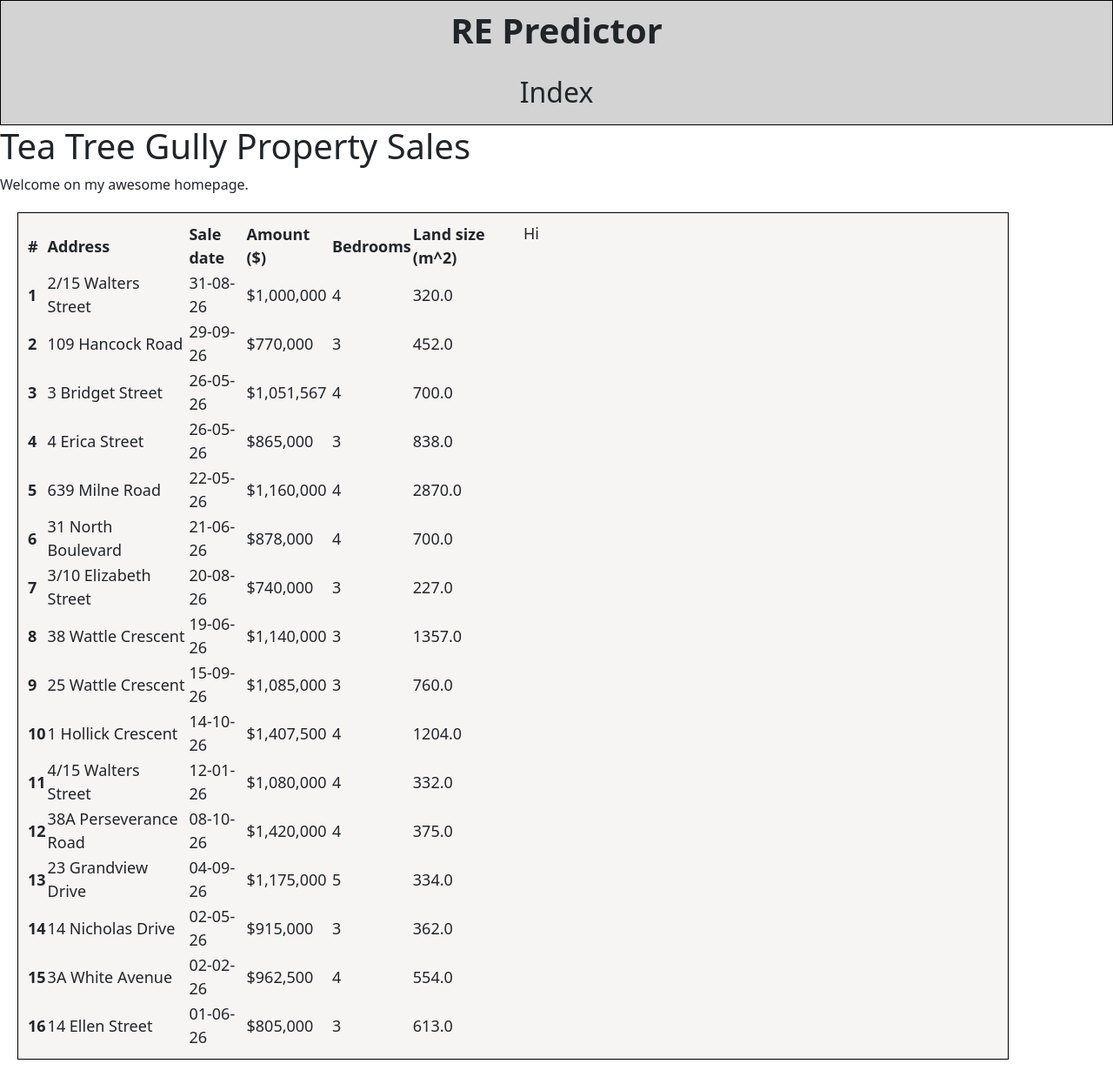
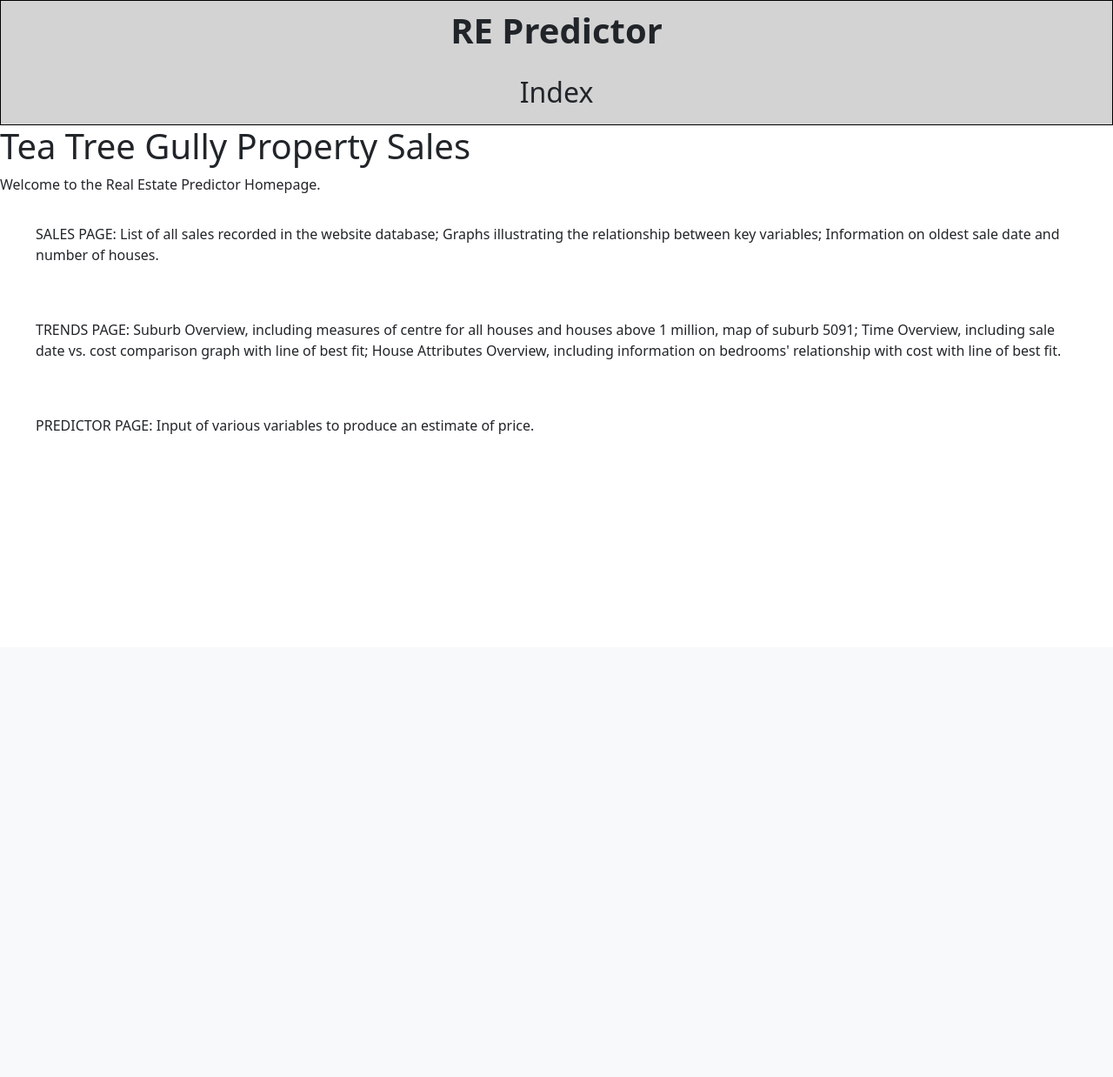
Before and after one commit to palmenapedare/10DGT-Semester2, a Flask app: page / in a window 1280 px wide. Shown: the part 56-1294 px from the top of the page at 87% size. After the commit the page ends 555 px from the top, so only its background shows below. Run offline with Flask 3, Linux system fonts and the light colour scheme; data comes from the database, SQL or seed files in the repository; both versions use the stored data as it was after the commit; some libraries are stand-ins or nearby versions.

Commit message:
finishing major parts of index page, sales page close #46, trends page skeleton close #47, need to improve formatting and introduce filtering for sales page table issue #52

```diff
--- a/dataanalytics/app.py
+++ b/dataanalytics/app.py
@@ -44,6 +44,22 @@ def index():
 
 @app.route('/sales')
 def get_sales():
+    conn = sqlite3.connect('real_estate.db')
+    #table
+    query = '''
+        SELECT
+            d."Address",
+            d."Sale date",
+            d."Amount ($)",
+            d."Bedrooms",
+            d."Land Size (m^2)"
+        FROM data AS d
+        ORDER BY "Sale date" DESC
+    '''
+    sales_rows = conn.execute(query).fetchall()
+    addressquery = 'SELECT DISTINCT Address FROM data ORDER BY "Sale date" ASC'
+    addresslist = conn.execute(addressquery)
+
     # graph 1, Address v Cost
     query = '''
            SELECT
@@ -74,8 +90,6 @@ def get_sales():
     address_buf.seek(0)
 
     address_base64 = base64.b64encode(address_buf.read()).decode("utf-8")
-
-    conn.close()
 
     #graph 2, Sale date v Cost
     query = '''
@@ -112,8 +126,18 @@ def get_sales():
 
     sale_date_cost_base64 = base64.b64encode(saledate_buf.getvalue()).decode("utf-8")
 
+    oldest_date = database["Sale date"].min().date()
+    oldestdate = oldest_date.strftime("%d-%m-%y")
+    timedelta = (datetime.today().date() - oldest_date).days
+
     conn.close()
-    return render_template('sales.html', address_img=address_base64, saledate_img=sale_date_cost_base64)
+    return render_template(
+        'sales.html',
+        database=sales_rows,
+        address_base64=address_base64,
+        sale_date_cost_base64=sale_date_cost_base64,
+        timedelta=timedelta
+    )
 
 @app.route('/trends')
 def trends():
@@ -203,16 +227,17 @@ def trends():
     date_fig = Figure()
     FigureCanvasAgg(date_fig)
     date_ax = date_fig.subplots()
-    date_ax.plot(database["Sale date"], database["Amount ($)"], label="Real Estate Sales", color="navy")
+    date_ax.bar(database["Sale date"], database["Amount ($)"], label="Real Estate Sales", color="navy")
     date_ax.tick_params(axis="x", labelrotation=45)
     date_fig.tight_layout()
     date_ax.set_title("Sale Date vs Amount")
     date_ax.set_ylabel("Amount ($)")
+    date_ax.set_xlabel("Sale date (x)")
         #line of best fit via numpy, has to be converted from database["Sale date"]
     sale_dates = database["Sale date"]
     days_since_first_sale = (sale_dates - sale_dates.min()).dt.days
     a, b = np.polyfit(days_since_first_sale, database["Amount ($)"], 1)
-    lineofbestfit = f"Sale price = ${a:,.2f} * days + ${b:,.2f}"
+    lineofbestfit1 = f"Sale price = ${a:,.2f} * days + ${b:,.2f}"
     date_ax.plot(
         sale_dates,
         a * days_since_first_sale + b,
@@ -230,6 +255,42 @@ def trends():
     oldest_date = database["Sale date"].min().date()
     oldestdate = oldest_date.strftime("%d-%m-%y")
     timedelta = (datetime.today().date() - oldest_date).days
+
+    #HOUSE SPECIFICS
+    query = '''SELECT d."Bedrooms", d."Amount ($)" from DATA as d ORDER BY "Bedrooms" ASC'''
+    bedrooms = pd.read_sql_query(query, conn)
+    bedrooms["Amount ($)"] = pd.to_numeric(
+        bedrooms["Amount ($)"].str.replace(r"[$,]", "", regex=True)
+    )
+
+    bedrooms_fig = Figure()
+    FigureCanvasAgg(bedrooms_fig)
+    bedrooms_ax = bedrooms_fig.subplots()
+    bedrooms_ax.bar(
+        bedrooms["Bedrooms"],
+        bedrooms["Amount ($)"],
+        label="Real Estate Sales",
+        color="lightblue",
+    )
+    bedrooms_fig.tight_layout()
+    bedrooms_ax.set_title("Bedrooms vs Amount")
+    bedrooms_ax.set_ylabel("Amount ($)")
+    bedrooms_ax.set_xlabel("Bedrooms")
+    a, b = np.polyfit(bedrooms["Bedrooms"], bedrooms["Amount ($)"], 1)
+    bedrooms_ax.plot(
+        bedrooms["Bedrooms"],
+        a * bedrooms["Bedrooms"] + b,
+        color="darkred",
+        label="Trend",
+    )
+    lineofbestfit2 = f"Sale price = ${a:,.2f} * bedrooms + ${b:,.2f}"
+    bedrooms_ax.legend()
+
+    bedrooms_buf = io.BytesIO()
+    bedrooms_fig.savefig(bedrooms_buf, format="png", bbox_inches="tight")
+    bedrooms_buf.seek(0)
+
+    bedrooms_cost_base64 = base64.b64encode(bedrooms_buf.getvalue()).decode("utf-8")
 
     print("trends page")
     conn.close()
@@ -250,7 +311,9 @@ def trends():
         saledate_img=sale_date_cost_base64,
         oldestdate=oldestdate,
         timedelta=timedelta,
-        lineofbestfit=lineofbestfit
+        lineofbestfit1=lineofbestfit1,
+        bedrooms_cost_base64=bedrooms_cost_base64,
+        lineofbestfit2=lineofbestfit2
     )
 
 @app.route('/predictions')
--- a/dataanalytics/templates/index.html
+++ b/dataanalytics/templates/index.html
@@ -3,41 +3,25 @@
 {% block content %}
   <h1>Tea Tree Gully Property Sales</h1>
   <p class="important">
-    Welcome on my awesome homepage.
+    Welcome to the Real Estate Predictor Homepage.
+    </p>
 
-<div class="container main-container">
-<div class="row">
-  <div class="col">
-  <table>
-  <thead>
-  <tr>
-    <th scope="col">#</th>
-    <th scope="col">Address</th>
-    <th scope="col">Sale date</th>
-    <th scope="col">Amount ($)</th>
-    <th scope="col">Bedrooms</th>
-    <th scope="col">Land size (m^2)</th>
-  </tr>
-  </thead>
-  <tbody>
-    {% for d in database %}
-    <tr>
-      <th scope="row">{{ loop.index }}</th> <!-- incremental increase -->
-      <td>{{ d[0] }}</td>
-      <td>{{ d[1] }}</td> <!-- had "Sale date"-->
-      <td>{{ d[2] }}</td>
-      <td>{{ d[3] }}</td>
-      <td>{{ d[4] }}</td>
-    </tr>
-    {% endfor %}
-  </tbody>
-</table>
+<div class="container-fluid">
+<div class="alert theme-primary" role="alert" style="margin:12px;">
+  <p>SALES PAGE: List of all sales recorded in the website database;
+    Graphs illustrating the relationship between key variables;
+    Information on oldest sale date and number of houses.
+  </p>
 </div>
-<div class="col">
-  <p>Hi</p>
+<div class="alert theme-accent" role="alert" style="margin:12px;">
+  <p>TRENDS PAGE: Suburb Overview, including measures of centre for all houses and houses above 1 million, map of suburb 5091;
+    Time Overview, including sale date vs. cost comparison graph with line of best fit;
+    House Attributes Overview, including information on bedrooms' relationship with cost with line of best fit.
+  </p>
 </div>
+<div class="alert theme-success" role="alert" style="margin:12px;">
+  <p>PREDICTOR PAGE: Input of various variables to produce an estimate of price.</p>
 </div>
 </div>
 
-
 {% endblock %}
```
Also changed, not shown: dataanalytics/templates/sales.html (+41 -13 lines), dataanalytics/templates/trends.html (+5 -3 lines), dataanalytics/real_estate.db, dataanalytics/static/38APerseveranceRd.jpeg (added).
